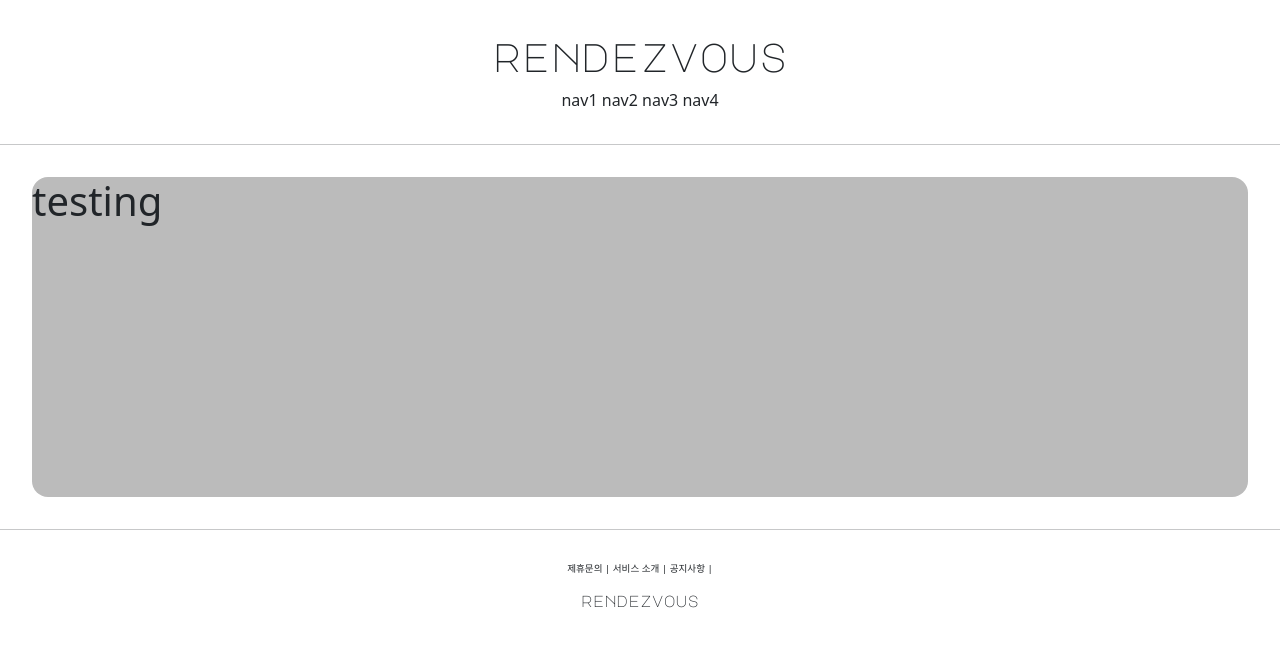
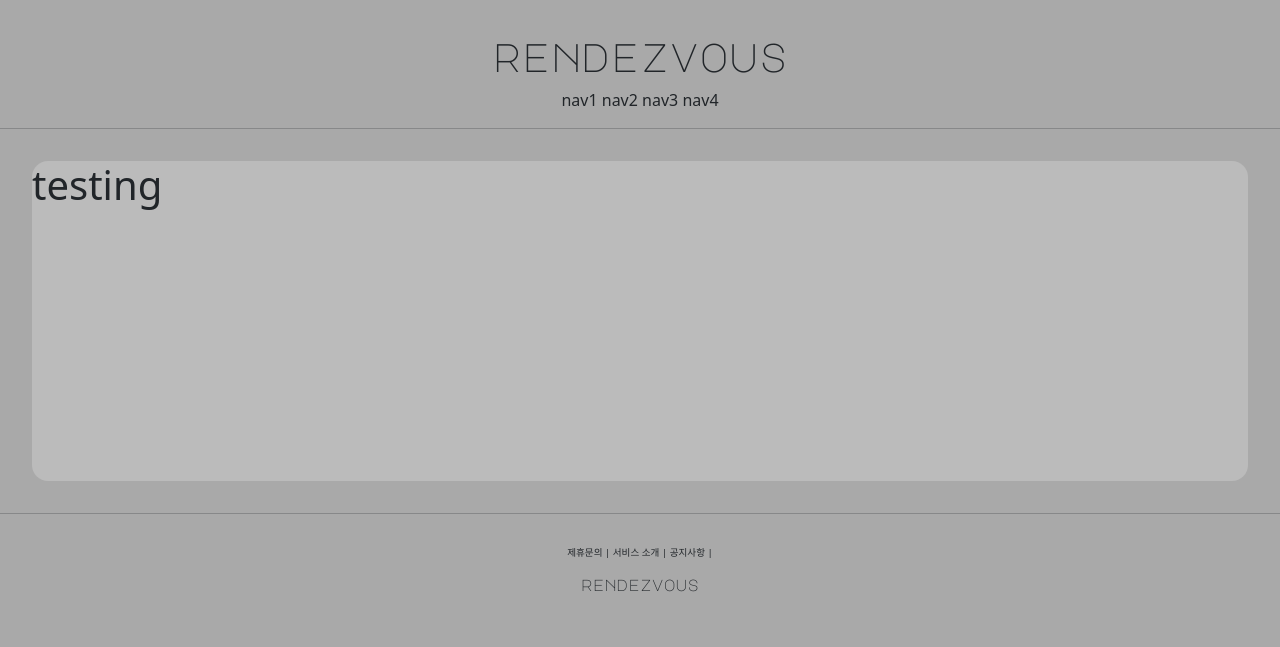
Before and after one commit to esunn0412/rendezvous, a Django app: page /account/hello_world/ in a window 1280 px wide. Shown: the top 647 px of the page. Run offline with Django 5.2, Linux system fonts and the light colour scheme.

Commit message:
setup stylesheet

```diff
--- /dev/null
+++ b/static/base.css
@@ -0,0 +1,17 @@
+.title {
+    font-family: 'Major Mono Display', serif;
+}
+
+.footer-buttons {
+    font-size:0.6rem;
+}
+
+.footer {
+    text-align:center;
+    margin-top: 2rem;
+}
+
+.header {
+    text-align:center;
+    margin-top: 2rem;
+}
--- a/templates/base.html
+++ b/templates/base.html
@@ -3,7 +3,7 @@
 
 {% include 'head.html' %}
 
-<body>
+<body style="background-color:darkgrey">
 
     {% include 'header.html' %}
 
--- a/templates/footer.html
+++ b/templates/footer.html
@@ -1,10 +1,10 @@
-<div style="text-align:center; margin-top: 2rem;">
-    <div style="font-size:0.6rem;">
+<div class="footer">
+    <div class="footer-buttons">
         <span>제휴문의</span> |
         <span>서비스 소개</span> |
         <span>공지사항</span> |
     </div>
-    <div style="font-family: 'Major Mono Display', serif; margin-top: 1rem">
-        <h6>rendezvous</h6>
+    <div style="margin-top: 1rem">
+        <h6 class="title">rendezvous</h6>
     </div>
 </div>
--- a/templates/head.html
+++ b/templates/head.html
@@ -1,3 +1,5 @@
+{% load static %}
+
 <head>
     <meta charset="UTF-8">
     <title>Title</title>
@@ -10,4 +12,6 @@
     <link rel="preconnect" href="https://fonts.gstatic.com" crossorigin>
     <link href="https://fonts.googleapis.com/css2?family=Antonio:wght@100..700&family=Karla:ital,wght@0,200..800;1,200..800&family=Major+Mono+Display&family=Open+Sans:ital,wght@0,300..800;1,300..800&display=swap" rel="stylesheet">
 
+{#    Default CSS Link  #}
+    <link rel="stylesheet" type="text/css" href="{%  static 'base.css' %}">
 </head>
--- a/templates/header.html
+++ b/templates/header.html
@@ -1,6 +1,6 @@
-<div style="text-align:center; margin: 2rem 0;">
+<div class="header">
     <div>
-        <h1 style="font-family: 'Major Mono Display', serif; ">rendezvous</h1>
+        <h1 class="title">rendezvous</h1>
     </div>
     <div>
         <span>nav1</span>
```
Also changed, not shown: myPinterest/settings.py (+6 -1 lines).
